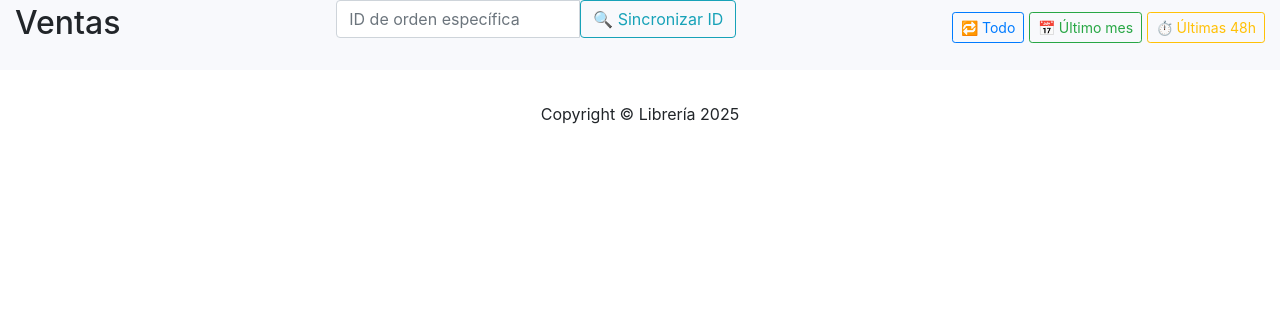
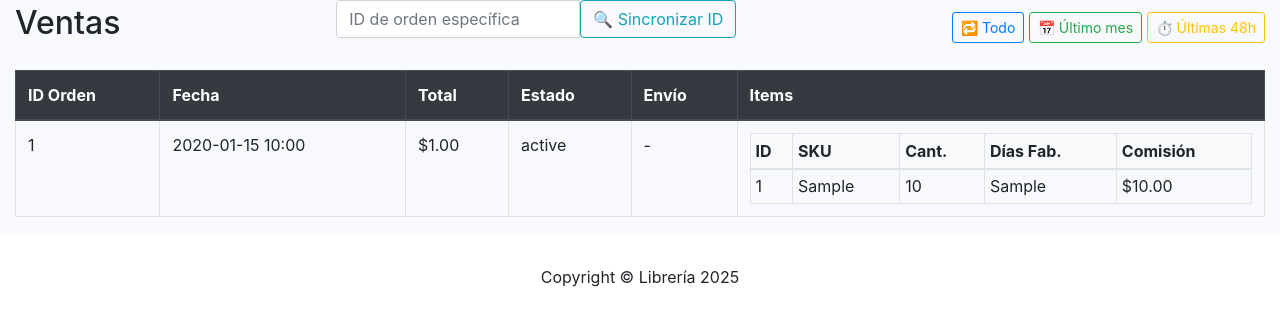
Before and after one commit to federicodiazbobillo/ap-flask, a Flask app: template app/templates/orders/index.html in a window 1280 px wide. Shown: the top 326 px of the page. Run offline with Flask 3, Linux system fonts and the light colour scheme; the template is opened without the code that fills it: most values are stand-ins (such as "Sample title", 1, 10 or a date in 2020); data that the repository does not hold is empty; some libraries are stand-ins or nearby versions.

Commit message:
Agregamos las ordenes al template

```diff
--- a/app/templates/orders/index.html
+++ b/app/templates/orders/index.html
@@ -15,6 +15,11 @@
     </div>
 </div>
 
+<!-- Mensaje éxito -->
+<div id="mensaje-exito" class="card bg-success text-white shadow mb-4" style="display: none;">
+    <div class="card-body">✅ Sincronización exitosa</div>
+</div>
+
 <!-- Modal de carga -->
 <div class="modal fade" id="modalCargando" tabindex="-1" role="dialog" aria-hidden="true">
   <div class="modal-dialog modal-sm modal-dialog-centered">
@@ -25,12 +30,67 @@
   </div>
 </div>
 
-<div id="mensaje-exito" class="card bg-success text-white shadow mb-4" style="display: none;">
-    <div class="card-body">✅ Sincronización exitosa</div>
+<!-- Tabla de órdenes -->
+<div class="table-responsive">
+    <table class="table table-bordered" id="tabla-ordenes">
+        <thead class="thead-dark">
+            <tr>
+                <th>ID Orden</th>
+                <th>Fecha</th>
+                <th>Total</th>
+                <th>Estado</th>
+                <th>Envío</th>
+                <th>Items</th>
+            </tr>
+        </thead>
+        <tbody>
+            {% for orden in ordenes %}
+            <tr>
+                <td>{{ orden.order_id }}</td>
+                <td>{{ orden.created_at.strftime('%Y-%m-%d %H:%M') if orden.created_at }}</td>
+                <td>${{ '%.2f'|format(orden.total_amount or 0) }}</td>
+                <td>{{ orden.status }}</td>
+                <td>
+                    {% if orden.shipping %}
+                        ${{ '%.2f'|format(orden.shipping.list_cost or 0) }}
+                    {% else %}
+                        -
+                    {% endif %}
+                </td>
+                <td>
+                    {% if orden.items %}
+                        <table class="table table-sm table-bordered mb-0">
+                            <thead class="bg-light">
+                                <tr>
+                                    <th>ID</th>
+                                    <th>SKU</th>
+                                    <th>Cant.</th>
+                                    <th>Días Fab.</th>
+                                    <th>Comisión</th>
+                                </tr>
+                            </thead>
+                            <tbody>
+                                {% for item in orden.items %}
+                                <tr>
+                                    <td>{{ item.item_id }}</td>
+                                    <td>{{ item.seller_sku or '-' }}</td>
+                                    <td>{{ item.quantity }}</td>
+                                    <td>{{ item.manufacturing_days or 0 }}</td>
+                                    <td>${{ '%.2f'|format(item.sale_fee or 0) }}</td>
+                                </tr>
+                                {% endfor %}
+                            </tbody>
+                        </table>
+                    {% else %}
+                        -
+                    {% endif %}
+                </td>
+            </tr>
+            {% endfor %}
+        </tbody>
+    </table>
 </div>
 
 <script src="{{ url_for('static', filename='js/orders.js') }}"></script>
 
-
-
 {% endblock %}
```
Also changed, not shown: app/integrations/mercadolibre/controllers/orders_view_controller.py (added, +42 -0 lines).
